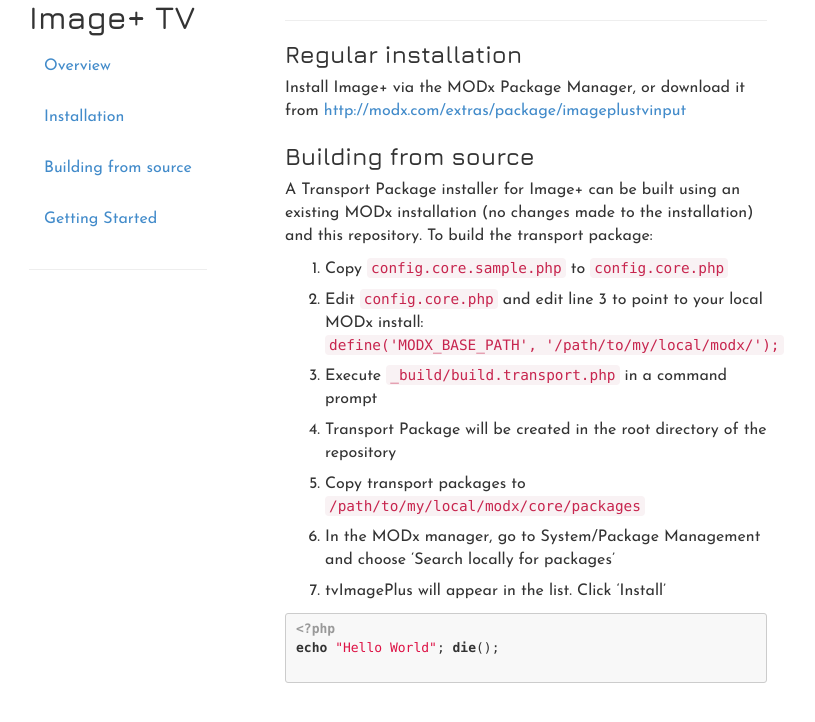
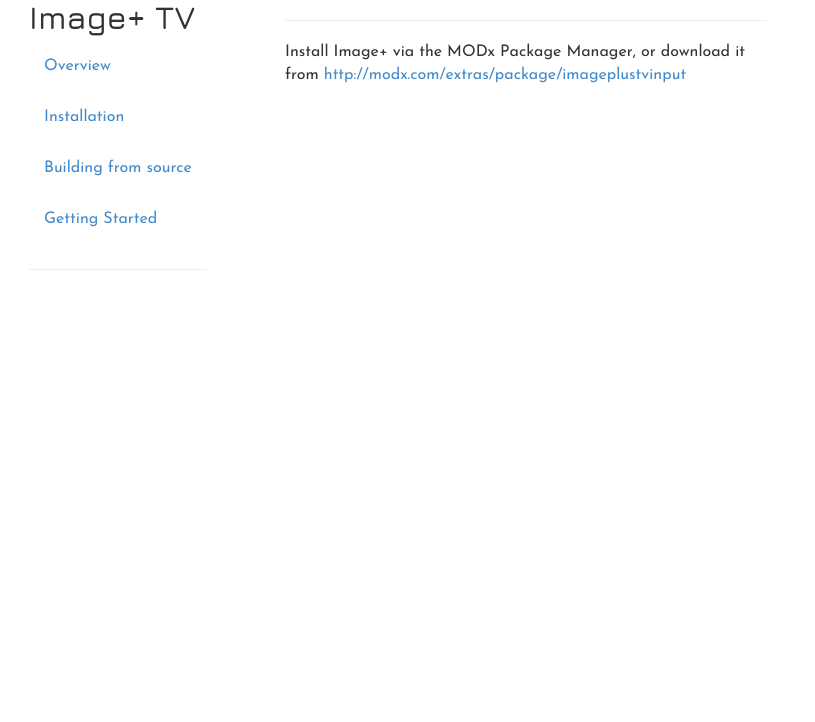
Before and after one commit to alanpich/tvImagePlus, a Jekyll site: the page built from installation.md, in a window 1280 px wide. Shown: the top 722 px of the page, without its empty margins (242-1057 px from the left). Built offline with Jekyll 4.4.1, drawn with Linux system fonts in a browser that asks for light colours; Markdown is read by kramdown in place of the engine named in the settings.

Commit message:
remove repeated steps

`````diff
--- a/installation.md
+++ b/installation.md
@@ -3,25 +3,4 @@
 title: Installation
 ---
 
-### Regular installation
-
 Install Image+ via the MODx Package Manager, or download it from <http://modx.com/extras/package/imageplustvinput>
-
-
-### Building from source
-A Transport Package installer for Image+ can be built using an existing MODx installation (no changes made to the installation) and this repository. To build the transport package:
-
-1. Copy `config.core.sample.php` to `config.core.php`
-2. Edit `config.core.php` and edit line 3 to point to your local MODx install:
-   `define('MODX_BASE_PATH', '/path/to/my/local/modx/');`
-3. Execute `_build/build.transport.php` in a command prompt
-4. Transport Package will be created in the root directory of the repository
-5. Copy transport packages to `/path/to/my/local/modx/core/packages`
-6. In the MODx manager, go to System/Package Management and choose 'Search locally for packages'
-7. tvImagePlus will appear in the list. Click 'Install'
-
-````php
-<?php
-echo "Hello World"; die();
-
-````
`````
